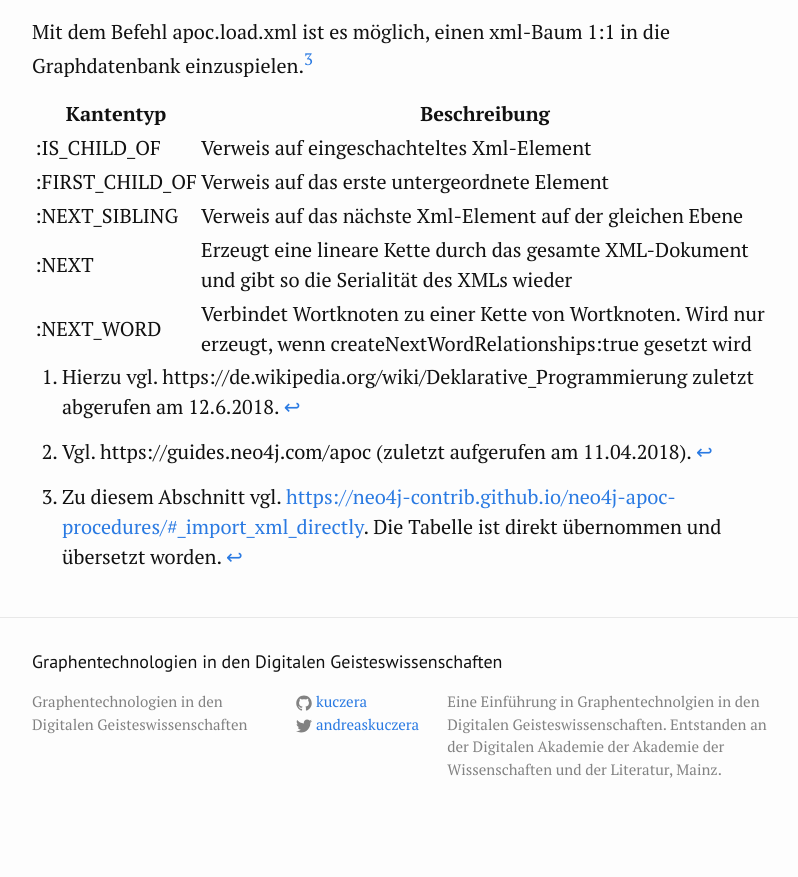
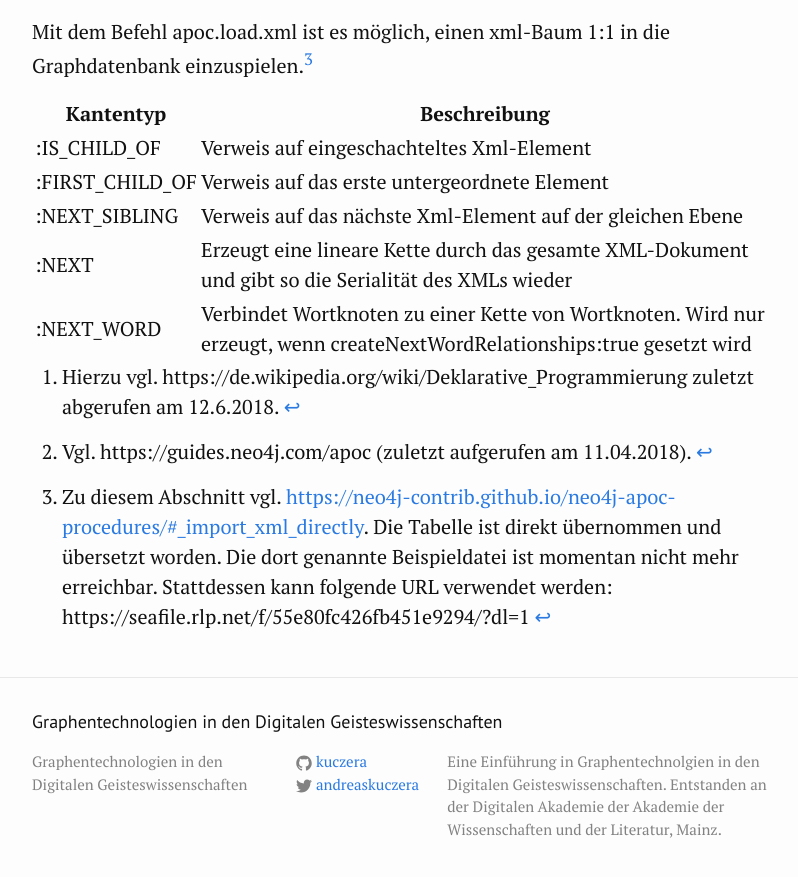
Before and after one commit to kuczera/Graphentechnologien, a Jekyll site: the page built from docs/85-cypher-fuer-Fortgeschrittene.md, in a window 1280 px wide and 900 px high, scrolled down 5415 px. Shown: the top 877 px of the window, without its empty margins (238-1036 px from the left). Built offline with Jekyll 4.4.1, drawn with Linux system fonts in a browser that asks for light colours; before the commit the page ends 6255 px from its top, so only the background shows below that.

Commit message:
books.xml

```diff
--- a/docs/85-cypher-fuer-Fortgeschrittene.md
+++ b/docs/85-cypher-fuer-Fortgeschrittene.md
@@ -137,8 +137,10 @@ Mit dem Befehl apoc.load.xml ist es möglich, einen xml-Baum 1:1 in die Graphdat
 |:NEXT|Erzeugt eine lineare Kette durch das gesamte XML-Dokument und gibt so die Serialität des XMLs wieder|
 |:NEXT_WORD|Verbindet Wortknoten zu einer Kette von Wortknoten. Wird nur erzeugt, wenn createNextWordRelationships:true gesetzt wird|
 
+
+
 [^5cb9]: Vgl. https://guides.neo4j.com/apoc (zuletzt aufgerufen am 11.04.2018).
 
 [^03a5]: Hierzu vgl. https://de.wikipedia.org/wiki/Deklarative_Programmierung zuletzt abgerufen am 12.6.2018.
 
-[^81c5]: Zu diesem Abschnitt vgl. [https://neo4j-contrib.github.io/neo4j-apoc-procedures/#_import_xml_directly](https://neo4j-contrib.github.io/neo4j-apoc-procedures/#_import_xml_directly). Die Tabelle ist direkt übernommen und übersetzt worden.
+[^81c5]: Zu diesem Abschnitt vgl. [https://neo4j-contrib.github.io/neo4j-apoc-procedures/#_import_xml_directly](https://neo4j-contrib.github.io/neo4j-apoc-procedures/#_import_xml_directly). Die Tabelle ist direkt übernommen und übersetzt worden. Die dort genannte Beispieldatei ist momentan nicht mehr erreichbar. Stattdessen kann folgende URL verwendet werden: https://seafile.rlp.net/f/55e80fc426fb451e9294/?dl=1
```
